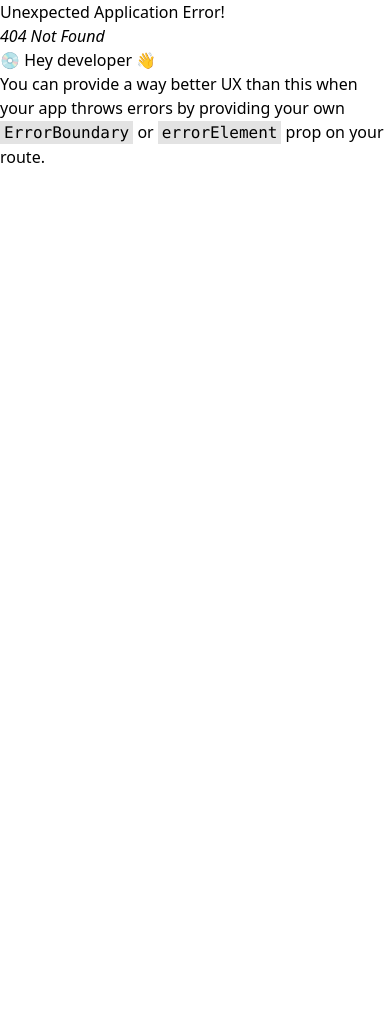
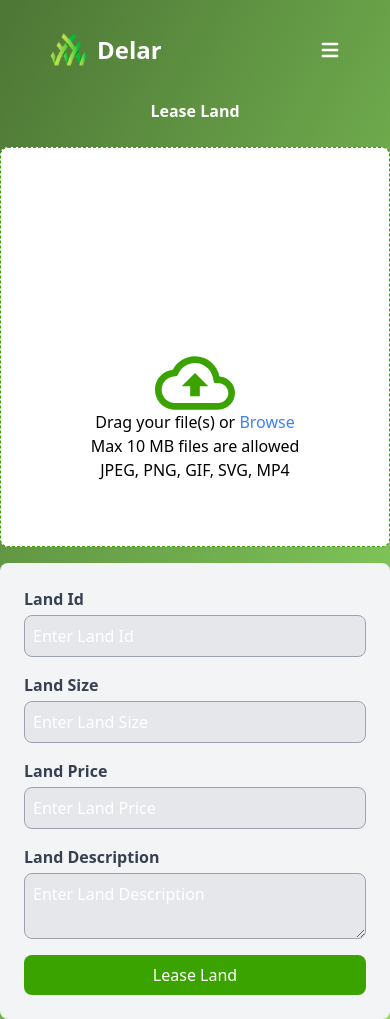
Before and after one commit to HackClub7/Delar, a React (Vite) app in the folder frontend/: page /register in a window 390 px wide. Before the commit this address had no page. Before the commit the page ends 844 px from the top, so only its background shows below. Built offline with nearby package versions, Linux system fonts and the light colour scheme.

Commit message:
chore: created register page and make responsiveness for all pages

```diff
--- a/frontend/package.json
+++ b/frontend/package.json
@@ -12,6 +12,8 @@
   "dependencies": {
     "react": "^18.3.1",
     "react-dom": "^18.3.1",
+    "react-hook-form": "^7.53.0",
+    "react-icons": "^5.3.0",
     "react-router-dom": "^6.26.2",
     "react-toastify": "^10.0.5"
   },
--- a/frontend/src/App.tsx
+++ b/frontend/src/App.tsx
@@ -9,6 +9,7 @@ import {
 import Home from './components/Home'
 import Root from './Root'
 import BuyersPage from './pages/BuyersPage';
+import Register from './pages/Register';
 
 function App() {
   const router = createBrowserRouter(
@@ -16,6 +17,8 @@ function App() {
       <Route path="/" element={<Root/>}>
         <Route index element={<Home/>}/>
         <Route path='/buyerspage' element={<BuyersPage/>}/>
+        <Route path='/register' element={<Register/>}/>
+
       </Route>
 
     )
--- a/frontend/src/components/Button.tsx
+++ b/frontend/src/components/Button.tsx
@@ -1,7 +1,7 @@
 
 const Button = () => {
   return (
-    <div className=" py-2 px-6 rounded-2xl  border text-[#FFFFFF] ">
+    <div className=" py-2 px-10 rounded-2xl  border text-[#FFFFFF] ">
         Connect Wallet
     </div>
   )
--- /dev/null
+++ b/frontend/src/components/Button2.tsx
@@ -0,0 +1,10 @@
+
+const Button2 = () => {
+    return (
+      <div className=" py-2 px-3 rounded-2xl  border text-[#FFFFFF] ">
+          Buy Land
+      </div>
+    )
+  }
+
+  export default Button2
--- a/frontend/src/components/LandDetails.tsx
+++ b/frontend/src/components/LandDetails.tsx
@@ -1,22 +1,52 @@
+// import icon from "../assets/icon.png";
+// import ether from "../assets/Eth.svg";
+
+// const LandDetails = () => {
+//   return (
+//     <div className="p-2 rounded-lg flex flex-col justify-between h-full">
+//       <div className="flex items-center gap-2 text-white">
+//         <img className="w-6 h-6 rounded-full" src={icon} alt="icon" />
+//         <p className="text-xs md:text-sm truncate w-32">0XmghZR3UgYMCr...pC</p>
+//       </div>
+//       <p className="text-white text-xs md:text-sm">Land id: Pl 234009</p>
+//       <div className="flex items-center mt-2 md:mt-4 w-full text-white justify-between">
+//         <span className="flex items-center text-xs md:text-sm">
+//           <img src={ether} alt="" className="w-4 h-4 md:w-5 md:h-5" />
+//           <span className="ml-1">1.09 eth</span>
+//         </span>
+//         <button className="border border-white rounded-2xl py-1 px-3 text-xs md:text-sm md:py-1 hover:bg-white hover:text-black transition duration-300">
+//           See Details
+//         </button>
+//       </div>
+//     </div>
+//   );
+// };
+
+// export default LandDetails;
 
 
-import icon from "../assets/icon.png"
-import ether from "../assets/Eth.svg"
+import icon from "../assets/icon.png";
+import ether from "../assets/Eth.svg";
 
 const LandDetails = () => {
   return (
-    <div>
-          <div className="flex items-center gap-2 text-white">
-          <img className="w-8 h-8 rounded-full" src={icon} alt="icon"/>
-          <p className="text-xs">0XmghZR3UgYMCr...pC</p>
-        </div>
-          <p className="text-white ">Land id: Pl 234009</p>
-          <div className="flex items-center mt-4 mx-1 text-white justify-between">
-            <span className="flex items-center"><img src={ether} alt=""/>1.09 eth </span>
-            <button className="border rounded-2xl py-1 px-2 text-sm">see details</button>
-          </div>
+    <div className="p-2 rounded-lg flex flex-col justify-between h-full">
+      <div className="flex items-center gap-2 text-white">
+        <img className="w-6 h-6 rounded-full" src={icon} alt="icon" />
+        <p className="text-xs md:text-sm truncate w-32">0XmghZR3UgYMCr...pC</p>
+      </div>
+      <p className="text-white text-xs md:text-sm">Land id: Pl 234009</p>
+      <div className="flex items-center  w-full text-white justify-between">
+        <span className="flex items-center text-xs md:text-sm">
+          <img src={ether} alt="" className="w-4 h-4 md:w-5 md:h-5" />
+          <span className="ml-1">1.09 eth</span>
+        </span>
+        <button className="border border-white rounded-2xl py-1 px-3 text-xs md:text-sm md:py-1 hover:bg-white hover:text-black transition duration-300">
+          See Details
+        </button>
+      </div>
     </div>
-  )
-}
+  );
+};
 
-export default LandDetails
+export default LandDetails;
--- a/frontend/src/components/Navbar.tsx
+++ b/frontend/src/components/Navbar.tsx
@@ -1,18 +1,42 @@
+import { useState } from "react";
 import { Link } from "react-router-dom";
 import Button from "./Button";
 import logo from "/src/assets/logo.svg";
+import Button2 from "./Button2";
+import { HiMenu, HiX } from "react-icons/hi";
 
 const Navbar = () => {
+  const [isOpen, setIsOpen] = useState(false);
+
+  const toggleMenu = () => {
+    setIsOpen(!isOpen);
+  };
+
   return (
-    <div className="flex items-center mx-16 justify-between p-8">
+    <div className="flex items-center justify-between p-8 mx-4 md:mx-16">
+
       <Link to="/">
-        <span className="flex items-center gap-2 text-2xl font-bold justify-center text-white">
-          {" "}
-          <img src={logo} alt="logo" />{" "}
+        <span className="flex items-center gap-2 text-2xl font-bold text-white">
+          <img src={logo} alt="logo" />
           Delar
         </span>
       </Link>
-      <Button />
+
+
+      <div className="md:hidden flex items-center">
+        <button onClick={toggleMenu} aria-label="Toggle menu">
+          {isOpen ? (
+            <HiX className="text-white w-6 h-6" />
+          ) : (
+            <HiMenu className="text-white w-6 h-6" />
+          )}
+        </button>
+      </div>
+
+      <div className={`flex md:flex items-center gap-2 ${isOpen ? "flex-col absolute top-12 right-0  w-full  md:static md:flex-row" : "hidden md:flex"}`}>
+        <Button2 />
+        <Button />
+      </div>
     </div>
   );
 };
--- a/frontend/src/pages/BuyersPage.tsx
+++ b/frontend/src/pages/BuyersPage.tsx
@@ -1,42 +1,31 @@
 import card from "../assets/card.png";
-
 import land from "../assets/landOverview.png";
 import Availables from "../components/Availables";
 import LandDetails from "../components/LandDetails";
 
 const BuyersPage = () => {
   return (
-    <div className=" h-[900px]">
-      <div className="flex flex-col items-center justify-center min-h-screen">
-        <div className="w-full max-w-5xl grid grid-cols-2 gap-8">
+    <div className="min-h-screen mt-10 md:mt-0 flex flex-col items-center justify-center ">
+      <div className="w-full  max-w-5xl grid grid-cols-1 md:grid-cols-2 gap-8 px-4">
         <div className="text-center">
-            <p className=" text-white mb-4">Recently Listed</p>
-            <div className="grid grid-cols-3 gap-20 ml-4">
-              <div className="bg-green-200 border border-green-200 rounded-3xl w-[180px] h-[320px]">
-                <div className="px-2 py-4 text-white">
-                  <img src={card} alt="card" />
+          <p className="text-white mb-4 text-lg md:text-xl">Recently Listed</p>
+          <div className="grid grid-cols-1  sm:grid-cols-2 md:w-full md:grid-cols-3 gap-8 mx-4">
+            {Array(3).fill(0).map((_, index) => (
+              <div
+                key={index}
+              className="bg-green-200 border border-green-200 rounded-3xl w-full sm:w-auto h-[320px] sm:h-auto flex flex-col"
+              >
+                <div className="px-2 py-4 text-white text-center">
+                  <img src={card} alt="card" className="mx-auto mb-2" />
                   <p>Owner</p>
                 </div>
                 <LandDetails />
               </div>
-              <div className="bg-green-200 border border-green-200 rounded-3xl w-[180px] h-[320px]">
-                <div className="px-2 py-4 text-white">
-                  <img src={card} alt="card" />
-                  <p>Owner</p>
+            ))}
           </div>
-                <LandDetails />
-              </div>
-              <div className="bg-green-200 border border-green-200 rounded-3xl w-[180px] h-[320px]">
-                <div className="px-2 py-4 text-white">
-                  <img src={card} alt="card" />
-                  <p>Owner</p>
-                </div>
-                <LandDetails />
-              </div>
-            </div>
-            <div className="">
-              <p className="text-white p-4">Availabel Listing</p>
-              <div className=" bg-green-200 rounded-2xl w-[600px] h-[300px]">
+          <div className="mt-8">
+            <p className="text-white p-4 text-lg md:text-xl">Available Listings</p>
+            <div className="bg-green-200 rounded-2xl w-full md:w-[550px] h-[300px] mx-auto">
               <div className="flex items-center justify-between mx-8 pt-4 text-white">
                 <p>Owner</p>
                 <p>Price</p>
@@ -44,25 +33,23 @@ const BuyersPage = () => {
                 <p className="text-green-300">Monitor</p>
               </div>
               <hr className="border-t-2 border-green-300 mx-4 mt-3" />
-              <Availables/>
+              <Availables />
             </div>
           </div>
         </div>
 
+
         <div className="text-center">
-            <p className="text-white mb-4">Hottest Land</p>
-
-            <div className="relative w-[300px] h-[700px] mx-auto">
+          <p className="text-white mb-4 text-lg md:text-xl">Hottest Land</p>
+          <div className="relative w-full max-w-xs md:max-w-sm h-[700px] mx-auto">
             <img
               className="w-full h-full object-cover rounded-3xl"
               src={land}
               alt="land"
             />
-
             <div className="absolute inset-0 flex items-end justify-center p-4 bg-gradient-to-t from-black/60 to-transparent rounded-3xl">
               <div className="w-full">
                 <LandDetails />
-                </div>
               </div>
             </div>
           </div>
--- /dev/null
+++ b/frontend/src/pages/Register.tsx
@@ -0,0 +1,153 @@
+
+import React, { useState } from "react";
+import vector from "../assets/Vector.svg"; // Check the path
+import { SubmitHandler, useForm } from "react-hook-form";
+
+const Register = () => {
+  interface LandFormInputs {
+    landId: string;
+    landSize: string;
+    landPrice: string;
+    landDescription: string;
+  }
+
+  const {
+    register,
+    handleSubmit,
+    formState: { errors },
+  } = useForm<LandFormInputs>();
+
+  const onSubmit: SubmitHandler<LandFormInputs> = (data) => {
+    console.log("Form Data: ", data);
+  };
+
+  const [selectedFiles, setSelectedFiles] = useState<FileList | null>(null);
+
+  const handleFileChange = (event: React.ChangeEvent<HTMLInputElement>) => {
+    if (event.target.files) {
+      setSelectedFiles(event.target.files);
+    }
+  };
+
+  const handleDrop = (event: React.DragEvent<HTMLDivElement>) => {
+    event.preventDefault();
+    if (event.dataTransfer.files) {
+      setSelectedFiles(event.dataTransfer.files);
+    }
+  };
+
+  const handleDragOver = (event: React.DragEvent<HTMLDivElement>) => {
+    event.preventDefault();
+  };
+
+  return (
+    <div className="flex flex-col items-center justify-center min-h-screen ">
+      <h2 className="text-white text-center font-semibold">Lease Land</h2>
+      <div className="flex flex-col md:flex-row justify-center items-center mt-6 w-full max-w-4xl mx-auto space-x-0 md:space-x-4 space-y-4 md:space-y-0">
+        <div
+          className="border border-dashed border-[#3BA300] bg-white w-full md:w-[400px] h-[400px] p-6 rounded-lg text-center flex flex-col justify-center items-center"
+          onDrop={handleDrop}
+          onDragOver={handleDragOver}
+        >
+          <div className="pt-20 mt-16">
+            <img className="mx-auto w-20" src={vector} alt="vector" />
+            <p>
+              Drag your file(s) or{" "}
+              <label htmlFor="fileInput" className="cursor-pointer text-blue-500">
+                Browse
+              </label>
+            </p>
+            <p>Max 10 MB files are allowed</p>
+            <p>JPEG, PNG, GIF, SVG, MP4</p>
+            <input
+              type="file"
+              accept=".jpg,.png,.gif,.svg,.mp4"
+              multiple
+              onChange={handleFileChange}
+              className="hidden"
+              id="fileInput"
+            />
+          </div>
+        </div>
+
+        <form
+          onSubmit={handleSubmit(onSubmit)}
+          className="space-y-4 max-w-md w-full p-6 bg-gray-100 rounded-lg"
+        >
+          <div className="flex flex-col">
+            <label htmlFor="landId" className="text-gray-700 font-semibold mb-1">
+              Land Id
+            </label>
+            <input
+              type="text"
+              id="landId"
+              placeholder="Enter Land Id"
+              className="bg-gray-200 border border-gray-400 rounded-lg p-2 placeholder-white focus:ring-2 focus:ring-blue-400"
+              {...register("landId", { required: "Land Id is required" })}
+            />
+            {errors.landId && <span className="text-red-500 text-sm">{errors.landId.message}</span>}
+          </div>
+
+          <div className="flex flex-col">
+            <label htmlFor="landSize" className="text-gray-700 font-semibold mb-1">
+              Land Size
+            </label>
+            <input
+              type="text"
+              id="landSize"
+              placeholder="Enter Land Size"
+              className="bg-gray-200 border border-gray-400 rounded-lg p-2 placeholder-white focus:ring-2 focus:ring-blue-400"
+              {...register("landSize", { required: "Land Size is required" })}
+            />
+            {errors.landSize && <span className="text-red-500 text-sm">{errors.landSize.message}</span>}
+          </div>
+          <div className="flex flex-col">
+            <label htmlFor="landPrice" className="text-gray-700 font-semibold mb-1">
+              Land Price
+            </label>
+            <input
+              type="text"
+              id="landPrice"
+              placeholder="Enter Land Price"
+              className="bg-gray-200 border border-gray-400 rounded-lg p-2 placeholder-white focus:ring-2 focus:ring-blue-400"
+              {...register("landPrice", { required: "Land Price is required" })}
+            />
+            {errors.landPrice && <span className="text-red-500 text-sm">{errors.landPrice.message}</span>}
+          </div>
+          <div className="flex flex-col">
+            <label htmlFor="landDescription" className="text-gray-700 font-semibold mb-1">
+              Land Description
+            </label>
+            <textarea
+              id="landDescription"
+              placeholder="Enter Land Description"
+              className="bg-gray-200 border border-gray-400 rounded-lg p-2 placeholder-white focus:ring-2 focus:ring-blue-400"
+              {...register("landDescription", { required: "Land Description is required" })}
+            />
+            {errors.landDescription && <span className="text-red-500 text-sm">{errors.landDescription.message}</span>}
+          </div>
+
+          <button
+            type="submit"
+            className="bg-green-300 text-white px-4 py-2 rounded-lg hover:bg-green-200 transition duration-300 w-full"
+          >
+            Lease Land
+          </button>
+        </form>
+      </div>
+
+      {selectedFiles && (
+        <div className="mt-4">
+          <h3 className="text-white">Selected Files:</h3>
+          <ul className="text-gray-200">
+            {Array.from(selectedFiles).map((file, index) => (
+              <li key={index}>{file.name}</li>
+            ))}
+          </ul>
+        </div>
+      )}
+    </div>
+  );
+};
+
+export default Register;
```
Also changed, not shown: frontend/src/assets/Vector.svg (added), 1 other file (tests, documents, lock files or other folders). Lines whose indentation alone changed are shown as unchanged.
